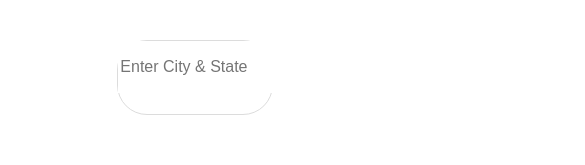
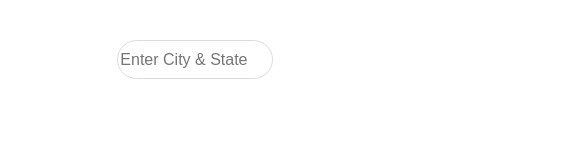
Before and after one commit to Corey-Wademan/weather-forecast, a React (Create React App) app in the folder client/: page / in a window 390 px wide. Shown: the top 165 px of the page, 585 px wide, since content can reach past the window. Built offline with nearby package versions, Linux system fonts and the light colour scheme.

Commit message:
Finished Styling , Fixed Mobile UI

```diff
--- a/client/src/Styles/CurrentWeatherComponent.css
+++ b/client/src/Styles/CurrentWeatherComponent.css
@@ -7,6 +7,7 @@
     flex-direction: row;
     justify-content: space-between;
     margin: 0 5px;
+    font-size: 2vh;
 }
     .location-info h2 {
         margin: 5px;
@@ -17,29 +18,22 @@
     flex-direction: row;
     justify-content: space-around;
     align-items: flex-start;
+    flex-wrap: wrap;
 }
-
-    .row span {
-        font-size: .9rem;
-    }
 
 .main {
     display: flex;
     flex-direction: column;
     justify-content: flex-start;
     align-items: center;
+    margin: 0 .4vw;
 }
     .main h2 {
-        font-size: 4rem;
         font-weight: 700;
         margin: 5px;
     }
     .main h4 {
-        font-size: 18px;
         margin: 0;
-    }
-    .main span {
-        font-size: 16px;
     }
 .sub-main {
     display: flex;
--- a/client/src/Styles/DayForecast.css
+++ b/client/src/Styles/DayForecast.css
@@ -1,10 +1,12 @@
 .dayForecastComponent {
     display: flex;
     flex-direction: row;
-    justify-content: space-evenly;
-    align-items: center;
+    justify-content: space-between;
+    align-items: baseline;
     height: 33%;
+    overflow-x: scroll;
     margin: 1rem;
+    border: 1px solid white;
 }
 
 .day {
@@ -13,7 +15,7 @@
     justify-content: center;
     align-items: center;
     color: white;
-    width: 12.5%;
+    margin: .5rem;
 }
     .day h3 { color: rgb(251, 255, 5); }
     .day img { height: 75px }
@@ -37,5 +39,4 @@
     flex-direction: column;
     justify-content: center;
     align-items: center;
-    line-height: 0;
 }
--- a/client/src/Styles/HourlyForecast.css
+++ b/client/src/Styles/HourlyForecast.css
@@ -7,6 +7,7 @@
     overflow-y: hidden;
     overflow-x: auto;
     margin: 1rem;
+    border: 1px solid white;
 }
 
 .hour {
--- a/client/src/Styles/WeatherContainer.css
+++ b/client/src/Styles/WeatherContainer.css
@@ -31,13 +31,18 @@
 }
 
 .bar {
-    position: relative;
+    display: flex;
     top: 20%;
     margin: 0 auto;
     width: 41%;
     border-radius: 30px;
     border: 1px solid #dcdcdc;
     margin: 2rem 0;
+    flex-direction: row;
+    flex-wrap: nowrap;
+    align-content: center;
+    justify-content: center;
+    align-items: center;
 }
 .bar:hover{
     box-shadow: 1px 1px 8px 1px #dcdcdc;
@@ -46,10 +51,22 @@
     box-shadow: 1px 1px 8px 1px #dcdcdc;
     outline:none;
 }
-.searchbar{
-    height:50px;
-    border:none;
-    width:500px;
-    font-size:16px;
+.searchbar {
+    height: 35px;
+    background: transparent;
+    border: none;
+    width: 90%;
+    font-size: 16px;
     outline: none;
 }
+::-webkit-scrollbar {
+    width: .5rem;
+    height: .5rem;
+}
+::-webkit-scrollbar-thumb {
+    background: linear-gradient(transparent, #2d0a49);
+    border-radius: 6px;
+}
+::-webkit-scrollbar-thumb:hover {
+    background: linear-gradient(transparent, #1900ff);
+}
```
